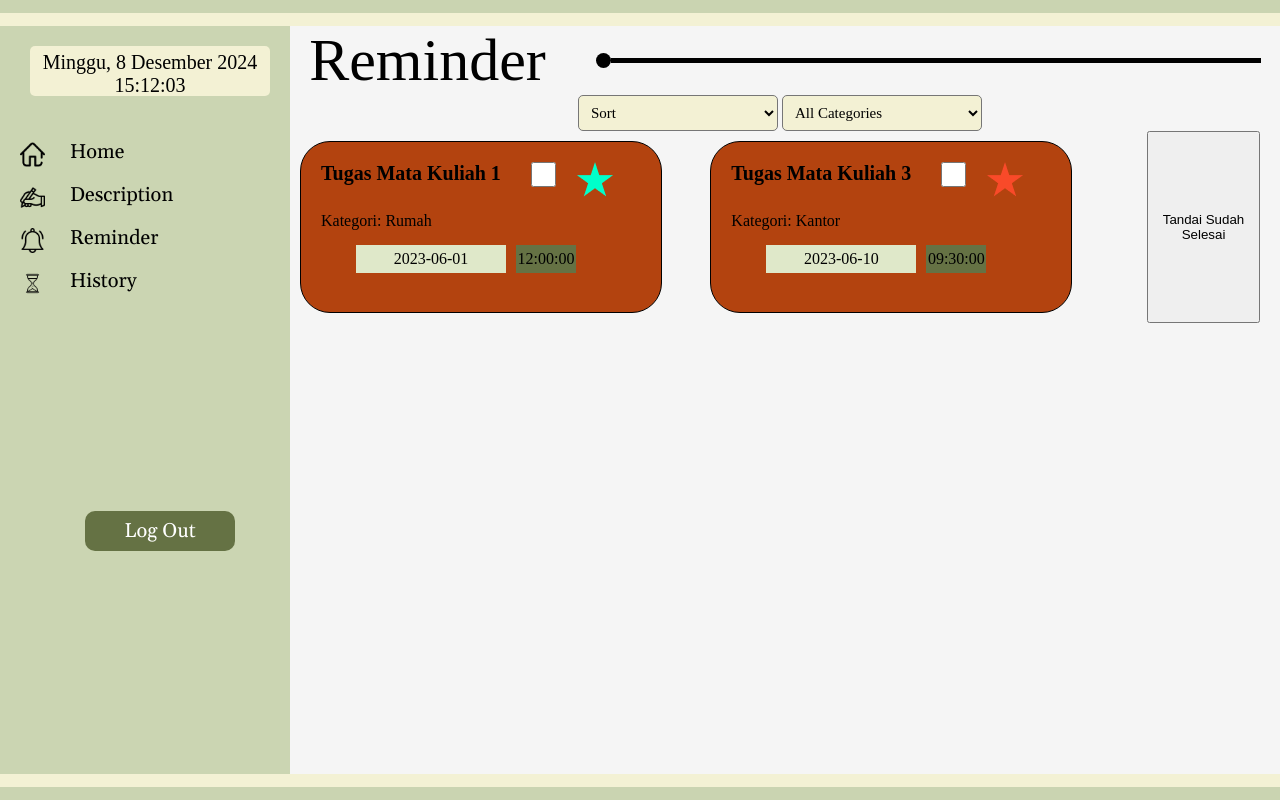
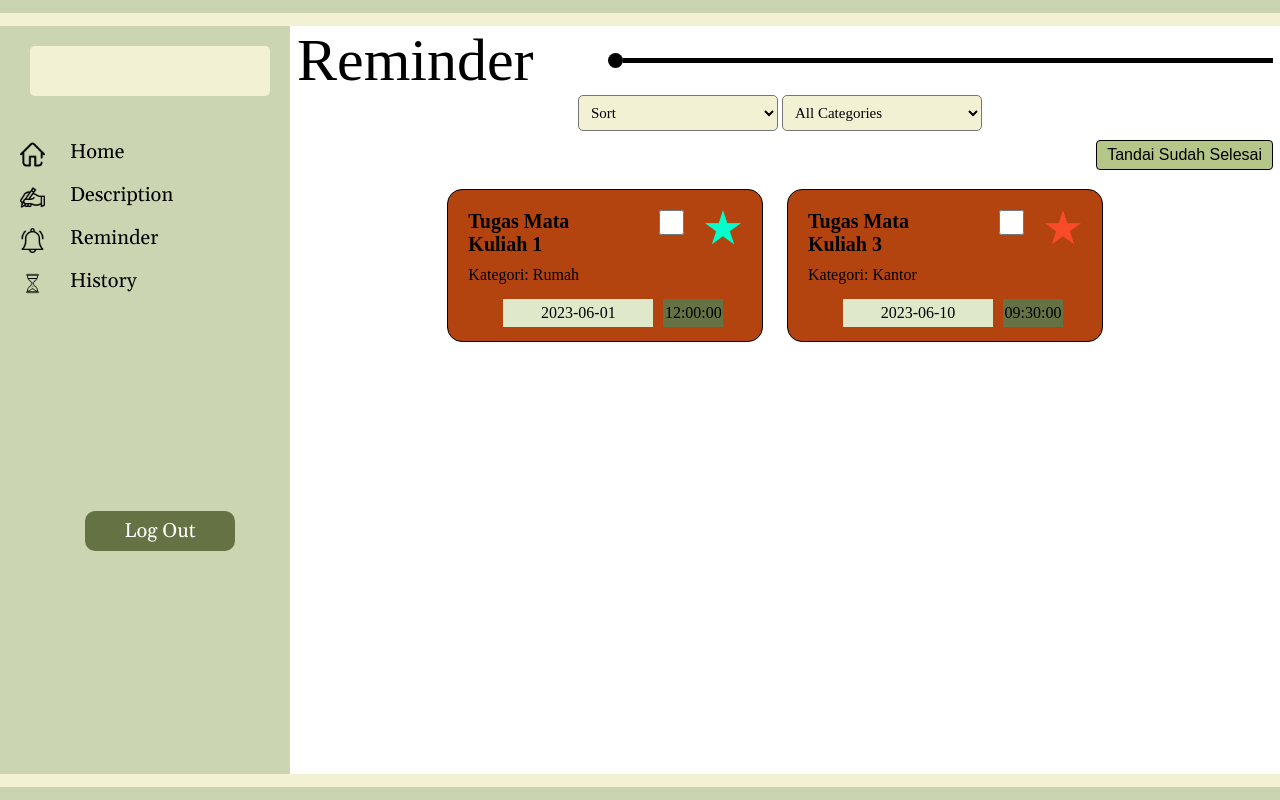
Before and after one commit to andhiniputr/FP-Manpro, a PHP site: page /rem.php in a window 1280 px wide. Run offline with PHP 8.4, Linux system fonts and the light colour scheme; a user stored in the database is signed in; data comes from the database, SQL or seed files in the repository; some web fonts are replaced.

Commit message:
Update Css Visual

```diff
--- a/Asset/rem.css
+++ b/Asset/rem.css
@@ -40,6 +40,9 @@
 .dekor {
   display: flex;
   align-items: center;
+}
+.judul{
+  width: 30%;
 }
 
 .garis3 {
@@ -194,9 +197,7 @@
 }
 /* akhir log out */
 
-body {
-  background: #f5f5f5;
-}
+
 
 li select {
   width: 250px;
@@ -220,7 +221,7 @@
 .header h1 {
   font-family: "Gabriela";
   font-size: 60px;
-  margin-right: 50px;
+  margin-right: 10px;
   font-weight: normal;
 }
 
@@ -418,27 +419,30 @@
 
 .grid-container {
   display: grid;
-  grid-template-columns: auto auto auto;
-  background-color: transparent !important;
-  gap: 2rem;
+  grid-template-columns: repeat(auto-fit, 315.66px); /* Kolom dengan lebar tetap */
+  gap: 1.5rem; /* Jarak antar item */
+  justify-content: center; /* Pusatkan grid di tengah container */
   padding: 10px;
-  max-height: 100%;
-  width: 100%;
-  overflow-y: auto;
+  width: 100%; /* Pastikan grid tidak melebihi lebar container */
+  box-sizing: border-box; /* Hitung padding dalam lebar */
 }
 
 .grid-item, .grid-item-Late {
   background-color: #b4c688 !important;
   border: 1px solid #000000;
+  width: 315.66px; /* Lebar tetap */
+  height: 153px; /* Tinggi tetap */
   padding: 20px;
   text-align: left;
-  border-radius: 30px;
-  width: 320px;
-  height: 130px;
+  border-radius: 15px; /* Radius untuk tampilan lebih halus */
+  box-sizing: border-box; /* Pastikan padding tidak menambah ukuran total */
 }
-.grid-item-Late{
+
+.grid-item-Late {
   background-color: #b3430f !important;
 }
+
+
 
 .grid-item h1 {
   display: flex;
@@ -475,3 +479,29 @@
   margin-bottom: 30px;
   text-align: center;
 }
+
+.action-container {
+  position: sticky;
+  top: 10px; /* Jarak dari atas */
+  z-index: 10; /* Agar berada di depan elemen lain */
+  background-color: white; /* Warna latar untuk kontras */
+  padding: 5px;
+  text-align: right;
+}
+.btn-complete {
+  background-color: #b4c688  !important; /* Green background */
+  border: 1px solid black; /* Remove borders */
+  color: black; /* White text */
+  padding: 5px 10px; /* Some padding */
+  text-align: center; /* Centered text */
+  text-decoration: none; /* Remove underline */
+  display: inline-block; /* Make the container inline */
+  font-size: 16px; /* Increase font size */
+  margin: 4px 2px; /* Some margin */
+  cursor: pointer; /* Pointer/hand icon */
+  border-radius: 4px; /* Rounded corners */
+}
+
+.btn-complete:hover {
+  background-color: #45a049; /* Darker green on hover */
+}
--- a/History.php
+++ b/History.php
@@ -65,7 +65,9 @@
             </div>
             <div class="konten">
                 <div class="header">
-                    <h1>History</h1>
+                    <div class="judul">
+                        <h1>History</h1>
+                    </div>
                     <div class="dekor">
                         <div class="lingkaran"></div>
                         <div class="garis4"></div>
--- a/desc.php
+++ b/desc.php
@@ -99,7 +99,9 @@
             </div>
             <div class="konten">
                 <div class="header">
-                    <h1>Describe</h1>
+                    <div class="judul">
+                        <h1>Describe</h1>
+                    </div>
                     <div class="dekor">
                         <div class="lingkaran"></div>
                         <div class="garis4"></div>
--- a/rem.php
+++ b/rem.php
@@ -65,14 +65,13 @@
                 </ul>
             </div>
             <div class="konten">
-                <div>
                 <div class="header">
-                        <div class="dekor">
+                    <div class="judul">
                         <h1>Reminder</h1>
+                    </div>
                     <div class="dekor">
                         <div class="lingkaran"></div>
                         <div class="garis4"></div>
-                            </div>
                     </div>
                 </div>
                 <div class="dropdown">
@@ -85,13 +84,16 @@
                         </select>
                         <select id="categoryFilter" name="categoryFilter" class="sort"
                             onchange="document.getElementById('sortForm').submit()">
-                                <option value="">All Categories</option>
+                            <option value="C004">All Categories</option>
                             <option value="C001">Rumah</option>
                             <option value="C002">Kantor</option>
                             <option value="C003">Kuliah</option>
                         </select>
                     </form>
                 </div>
+                <div class="action-container">
+                    <button type="submit" name="submit" form="taskForm" class="btn-complete">Tandai Sudah
+                        Selesai</button>
                 </div>
                 <div class="describe-container">
                     <?php
@@ -121,7 +123,7 @@
                     $result = mysqli_query(connection(), $query);
                     ?>
                     <table cellspacing="10">
-                        <form action="updatestatus.php" method="POST">
+                        <form id="taskForm" action="updatestatus.php" method="POST">
                             <div class="grid-container">
                                 <?php while ($data = mysqli_fetch_array($result)): ?>
                                     <?php
@@ -156,7 +158,6 @@
                                     </div>
                                 <?php endwhile ?>
                             </div>
-                            <button type="submit" name="submit">Tandai Sudah Selesai</button>
                         </form>
                     </table>
                 </div>
@@ -197,9 +198,6 @@
 
         document.getElementById('datetime').textContent = dateTimeString;
     }
-
-    // Panggil fungsi updateDateTime setiap detik
-    setInterval(updateDateTime, 1000);
 </script>
 
 </html>
--- a/updatestatus.php
+++ b/updatestatus.php
@@ -1,5 +1,5 @@
 <?php
-include ('conn.php');
+include('conn.php');
 
 if (isset($_POST['submit'])) {
     // Periksa apakah ada checkbox yang dipilih
```
Also changed, not shown: Asset/desc.css (+5 -5 lines), Asset/history.css (+5 -5 lines). Lines whose indentation alone changed are shown as unchanged.
